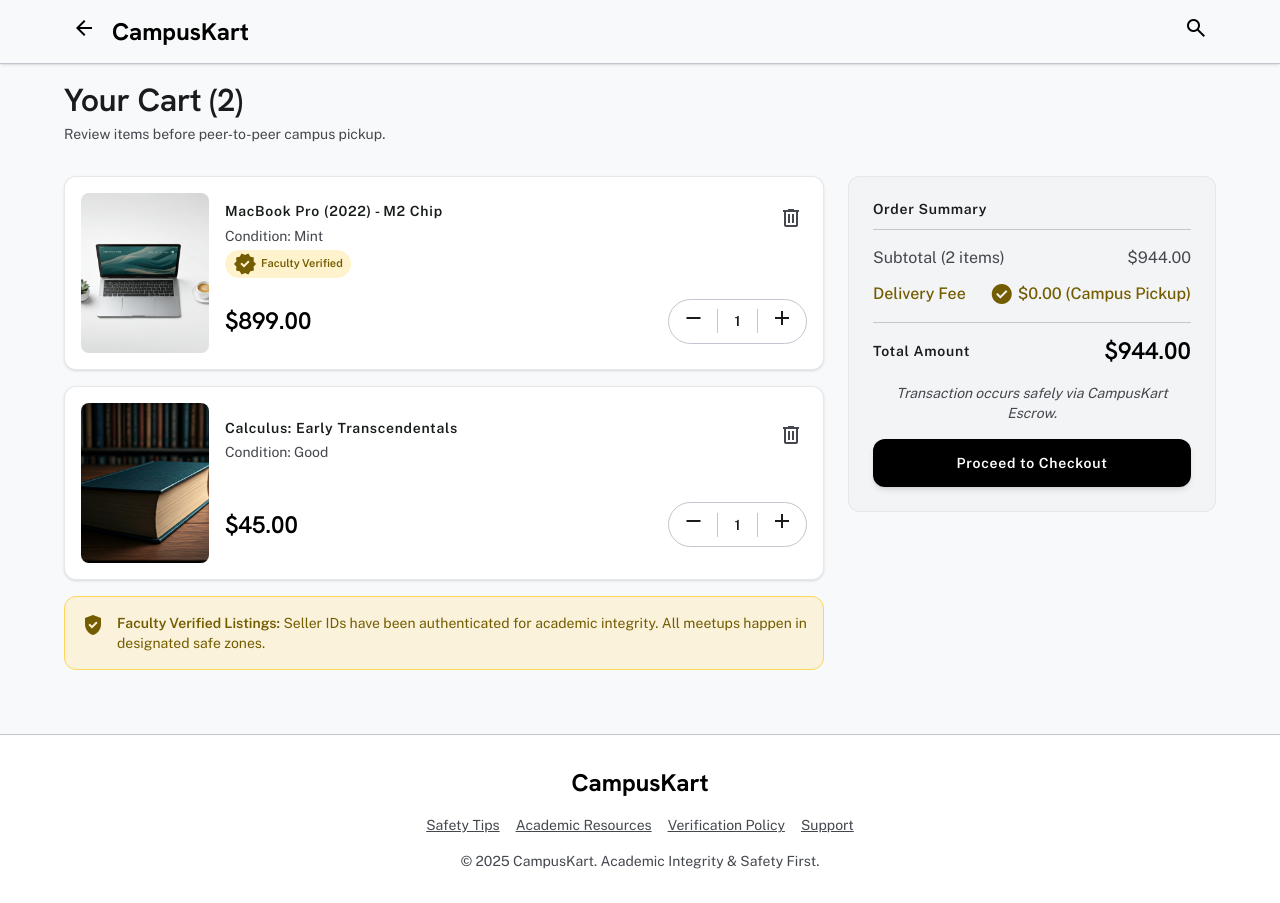
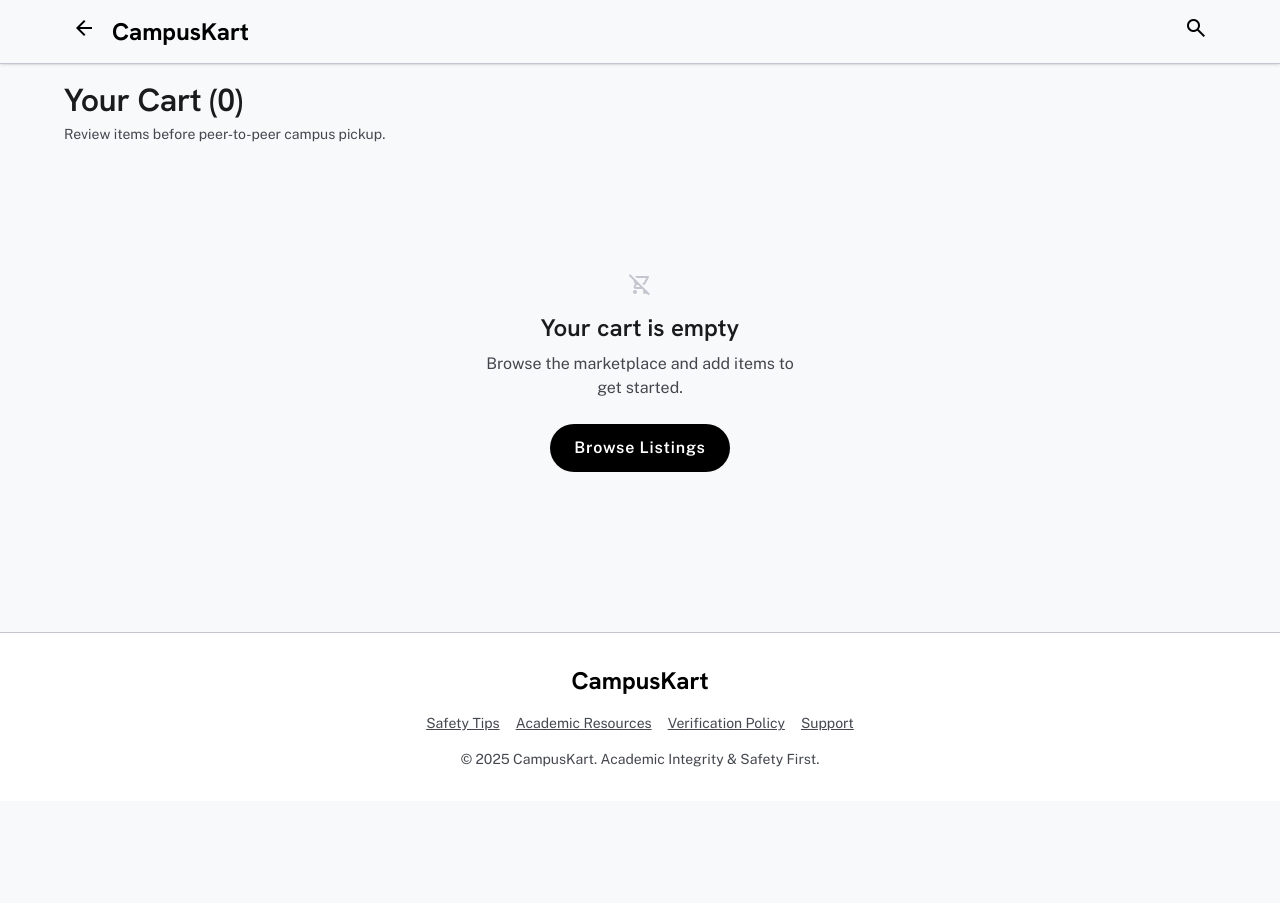
Before and after one commit to snairhridya/campuskartnew, a Next.js app: page /cart in a window 1280 px wide. After the commit the page ends 801 px from the top, so only its background shows below. Built offline with nearby package versions, Linux system fonts and the light colour scheme.

Commit message:
Fix Add button conflict and sync cart with localStorage

```diff
--- a/app/cart/page.tsx
+++ b/app/cart/page.tsx
@@ -1,6 +1,6 @@
 "use client";
 
-import { useState } from "react";
+import { useState, useEffect } from "react";
 import Link from "next/link";
 import { useRouter } from "next/navigation";
 
@@ -15,31 +15,19 @@ interface CartItem {
   quantity: number;
 }
 
-// --- Sample cart data (replace with real cart state/context later) ---
-const INITIAL_CART: CartItem[] = [
-  {
-    id: 1,
-    title: "MacBook Pro (2022) - M2 Chip",
-    condition: "Mint",
-    price: 899.00,
-    image: "/images/macbook.jpg",
-    isFacultyVerified: true,
-    quantity: 1,
-  },
-  {
-    id: 2,
-    title: "Calculus: Early Transcendentals",
-    condition: "Good",
-    price: 45.00,
-    image: "/images/textbook.jpg",
-    isFacultyVerified: false,
-    quantity: 1,
-  },
-];
-
 export default function CartPage() {
   const router = useRouter();
-  const [cartItems, setCartItems] = useState<CartItem[]>(INITIAL_CART);
+  const [cartItems, setCartItems] = useState<CartItem[]>(() => {
+    if (typeof window === "undefined") return [];
+    try {
+      const saved = localStorage.getItem("campuskart_cart");
+      return saved ? JSON.parse(saved) : [];
+    } catch { return []; }
+  });
+
+  useEffect(() => {
+    localStorage.setItem("campuskart_cart", JSON.stringify(cartItems));
+  }, [cartItems]);
 
   // Increase quantity of an item
   const increaseQty = (id: number) => {
--- a/app/page.tsx
+++ b/app/page.tsx
@@ -2,6 +2,7 @@
 
 import React, { useState, useEffect, useRef } from "react";
 import Link from "next/link";
+import { useRouter } from "next/navigation";
 
 // Define TypeScript interfaces for our application state
 interface Product {
@@ -125,6 +126,7 @@ const INITIAL_PRODUCTS: Product[] = [
 const CATEGORIES = ["All", "Textbooks", "Electronics", "Dorm Essentials", "Bikes & Transport", "Clothing"];
 
 export default function Home() {
+  const router = useRouter();
   // Application states
   const [products, setProducts] = useState<Product[]>(INITIAL_PRODUCTS);
   const [selectedCategory, setSelectedCategory] = useState<string>("All");
@@ -136,8 +138,19 @@ export default function Home() {
   const [isListingModalOpen, setIsListingModalOpen] = useState<boolean>(false);
   const [selectedProduct, setSelectedProduct] = useState<Product | null>(null);
 
-  // Cart state
-  const [cartItems, setCartItems] = useState<CartItem[]>([]);
+  // Cart state — load from localStorage so cart page stays in sync
+  const [cartItems, setCartItems] = useState<CartItem[]>(() => {
+    if (typeof window === "undefined") return [];
+    try {
+      const saved = localStorage.getItem("campuskart_cart");
+      return saved ? JSON.parse(saved) : [];
+    } catch { return []; }
+  });
+
+  // Persist cart to localStorage whenever it changes
+  useEffect(() => {
+    localStorage.setItem("campuskart_cart", JSON.stringify(cartItems));
+  }, [cartItems]);
 
   // Theme state
   const [isDarkMode, setIsDarkMode] = useState<boolean>(false);
@@ -535,12 +548,11 @@ export default function Home() {
           ) : (
             <div className="grid grid-cols-1 sm:grid-cols-2 md:grid-cols-3 lg:grid-cols-4 gap-6">
               {filteredProducts.map((product) => (
-                  <Link
+                  <div
                     key={product.id}
-                    href={`/product/${product.id}`}
                     className="bg-white dark:bg-zinc-900 rounded-2xl border border-surface-variant dark:border-zinc-800 overflow-hidden flex flex-col group cursor-pointer shadow-sm hover:shadow-xl hover:translate-y-[-4px] transition-all duration-300"
                   >
-                    <div className="relative overflow-hidden h-48">
+                    <div className="relative overflow-hidden h-48" onClick={() => router.push(`/product/${product.id}`)}>
                       <img
                         alt={product.title}
                         className="w-full h-full object-cover transition-transform duration-500 group-hover:scale-105"
@@ -560,7 +572,7 @@ export default function Home() {
                     </div>
 
                     <div className="p-4 flex flex-col justify-between flex-grow">
-                      <div>
+                      <div onClick={() => router.push(`/product/${product.id}`)}>
                         <div className="flex justify-between items-start gap-2 mb-1">
                           <span className="text-[12px] font-bold tracking-widest text-outline uppercase dark:text-zinc-400">
                             {product.category}
@@ -578,12 +590,12 @@ export default function Home() {
                       </div>
 
                       <div className="flex items-center justify-between mt-4 pt-2 border-t border-surface-variant dark:border-zinc-800">
-                        <span className="font-headline-sm text-headline-sm text-primary dark:text-secondary-fixed">
+                        <span className="font-headline-sm text-headline-sm text-primary dark:text-secondary-fixed" onClick={() => router.push(`/product/${product.id}`)}>
                           ${product.price.toFixed(2)}
                         </span>
 
                         <button
-                          onClick={(e) => handleAddToCart(product, e)}
+                          onClick={() => handleAddToCart(product)}
                           className="bg-surface-container-highest dark:bg-zinc-800 hover:bg-secondary-container hover:text-on-secondary-container dark:hover:bg-secondary-fixed dark:hover:text-on-secondary-container text-on-surface dark:text-zinc-200 px-3 py-1.5 rounded-lg font-label-md text-label-md flex items-center gap-1 active:scale-95 transition-all shadow-sm cursor-pointer"
                         >
                           <span className="material-symbols-outlined text-[16px]">add_shopping_cart</span>
@@ -591,7 +603,7 @@ export default function Home() {
                         </button>
                       </div>
                     </div>
-                  </Link>
+                  </div>
               ))}
             </div>
           )}
@@ -626,12 +638,11 @@ export default function Home() {
             className="flex gap-6 overflow-x-auto hide-scrollbar pb-4 snap-x scroll-smooth"
           >
             {products.slice(0, 6).map((product) => (
-              <Link
+              <div
                 key={`recent-${product.id}`}
-                href={`/product/${product.id}`}
                 className="min-w-[260px] max-w-[260px] snap-start bg-white dark:bg-zinc-900 rounded-2xl border border-surface-variant dark:border-zinc-800 overflow-hidden hover:shadow-xl hover:translate-y-[-4px] transition-all duration-300 cursor-pointer"
               >
-                <div className="h-40 relative bg-surface-container overflow-hidden">
+                <div className="h-40 relative bg-surface-container overflow-hidden" onClick={() => router.push(`/product/${product.id}`)}>
                   <img
                     alt={product.title}
                     className="w-full h-full object-cover"
@@ -642,7 +653,7 @@ export default function Home() {
                   </span>
                 </div>
                 <div className="p-2 flex flex-col justify-between h-32">
-                  <div>
+                  <div onClick={() => router.push(`/product/${product.id}`)}>
                     <h4 className="font-label-lg text-label-lg font-bold text-on-surface dark:text-zinc-100 truncate">
                       {product.title}
                     </h4>
@@ -651,18 +662,18 @@ export default function Home() {
                     </span>
                   </div>
                   <div className="flex items-center justify-between mt-2 pt-2 border-t border-surface-variant dark:border-zinc-800">
-                    <p className="text-primary dark:text-secondary-fixed font-bold text-body-md">
+                    <p className="text-primary dark:text-secondary-fixed font-bold text-body-md" onClick={() => router.push(`/product/${product.id}`)}>
                       ${product.price.toFixed(2)}
                     </p>
                     <button
-                      onClick={(e) => handleAddToCart(product, e)}
+                      onClick={() => handleAddToCart(product)}
                       className="bg-primary/5 dark:bg-zinc-800 hover:bg-secondary-container hover:text-on-secondary-container px-2.5 py-1 rounded-lg text-[11px] font-bold flex items-center gap-0.5 active:scale-95 transition-all cursor-pointer"
                     >
                       + Add
                     </button>
                   </div>
                 </div>
-              </Link>
+              </div>
             ))}
           </div>
         </section>
```
